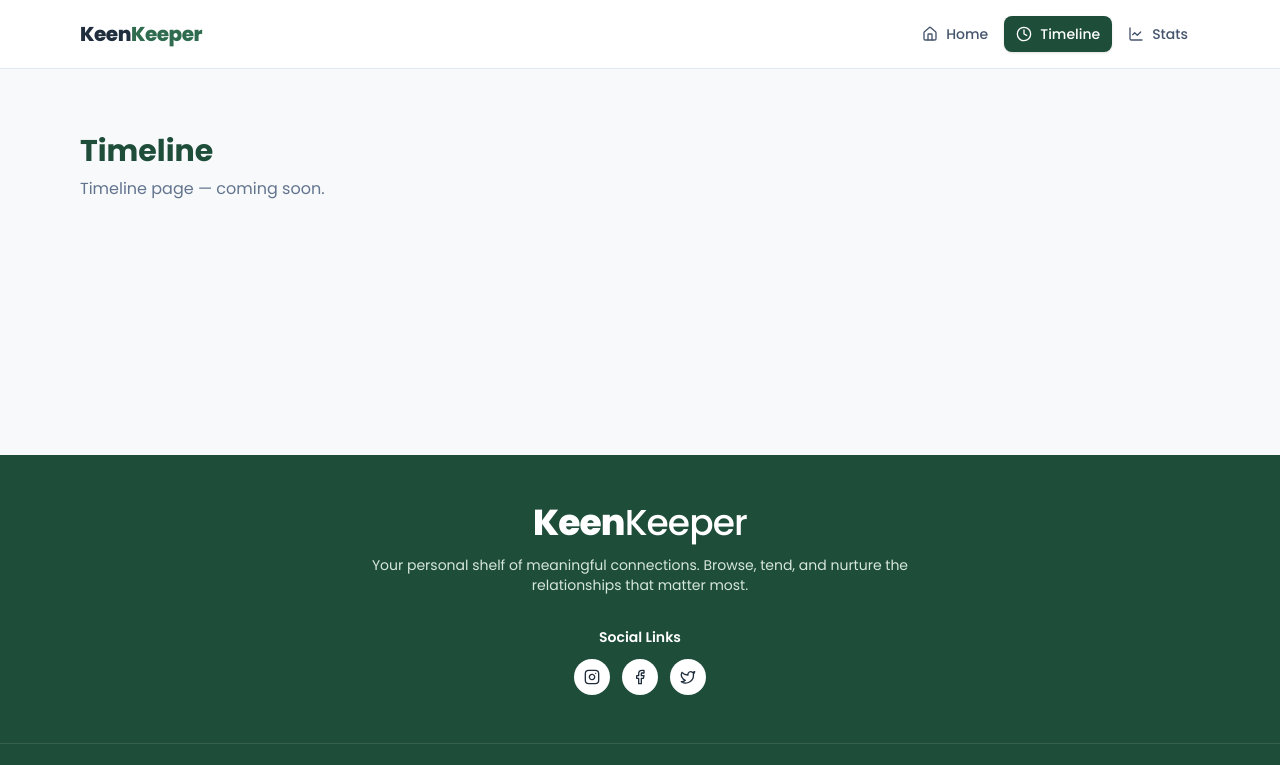
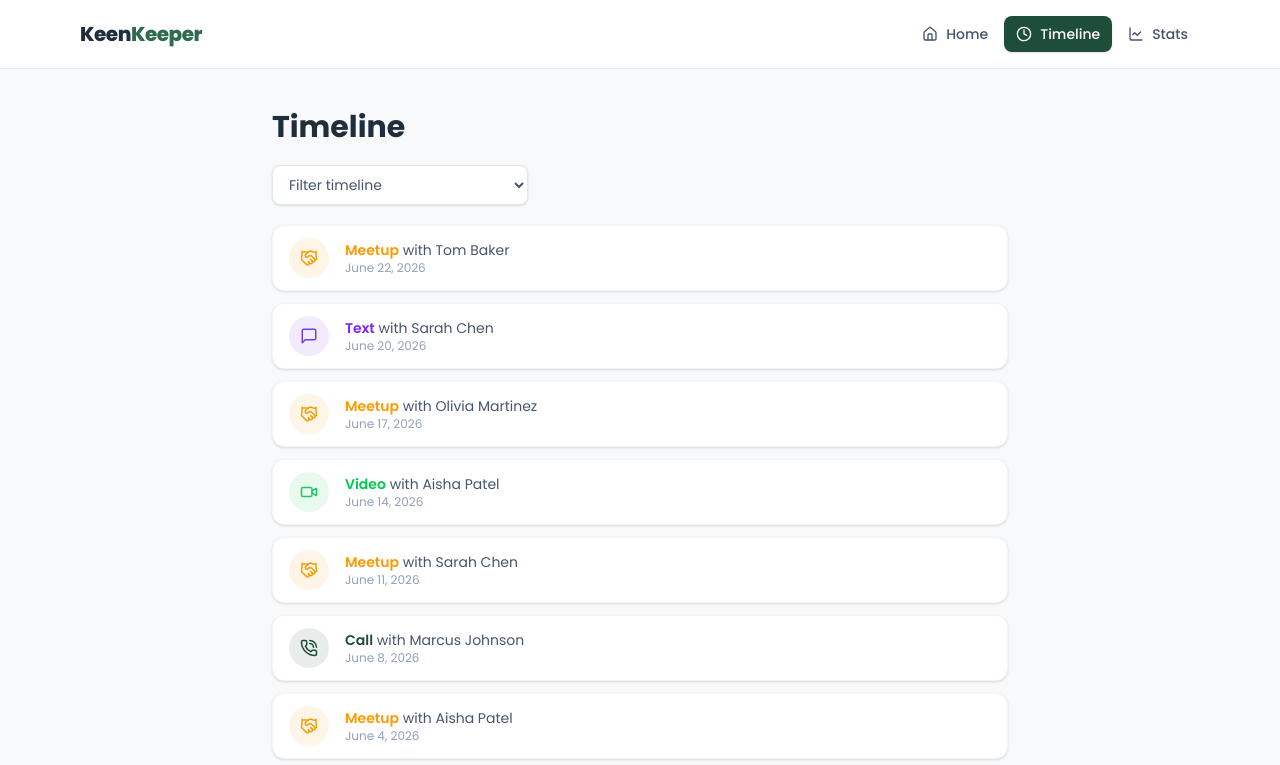
Before and after one commit to ibtee12/Task-7, a React (Vite) app: page /timeline in a window 1280 px wide. Shown: the top 765 px of the page. Built offline with nearby package versions, Linux system fonts and the light colour scheme.

Commit message:
build timeline page with type filter

```diff
--- /dev/null
+++ b/src/components/timeline/TimelineEntry.jsx
@@ -0,0 +1,24 @@
+import { getInteractionConfig, formatTimelineDate } from "../../utils/interactions.js";
+
+export default function TimelineEntry({ entry }) {
+  const config = getInteractionConfig(entry.type);
+  const Icon = config.icon;
+
+  return (
+    <li className="flex items-center gap-4 rounded-xl border border-slate-100 bg-white px-4 py-3 shadow-sm transition-colors hover:border-slate-200">
+      <span
+        className="flex h-10 w-10 flex-shrink-0 items-center justify-center rounded-full"
+        style={{ backgroundColor: `${config.color}1a`, color: config.color }}
+      >
+        <Icon size={18} />
+      </span>
+      <div className="min-w-0">
+        <p className="text-sm">
+          <span className={`font-semibold ${config.text}`}>{config.label}</span>{" "}
+          <span className="text-slate-600">with {entry.friendName}</span>
+        </p>
+        <p className="text-xs text-slate-400">{formatTimelineDate(entry.date)}</p>
+      </div>
+    </li>
+  );
+}
--- a/src/pages/Timeline.jsx
+++ b/src/pages/Timeline.jsx
@@ -1,8 +1,63 @@
+import { useMemo, useState } from "react";
+import { useApp } from "../context/AppContext.jsx";
+import TimelineEntry from "../components/timeline/TimelineEntry.jsx";
+
+const FILTERS = [
+  { value: "all", label: "All interactions" },
+  { value: "call", label: "Call" },
+  { value: "text", label: "Text" },
+  { value: "video", label: "Video" },
+  { value: "meetup", label: "Meetup" },
+];
+
 export default function Timeline() {
+  const { timeline, loading } = useApp();
+  const [filter, setFilter] = useState("all");
+
+  const entries = useMemo(() => {
+    const filtered =
+      filter === "all"
+        ? timeline
+        : timeline.filter((e) => e.type === filter);
+    // Newest first.
+    return [...filtered].sort((a, b) => new Date(b.date) - new Date(a.date));
+  }, [timeline, filter]);
+
   return (
-    <main className="mx-auto max-w-6xl px-4 py-16">
-      <h1 className="text-3xl font-bold text-brand-700">Timeline</h1>
-      <p className="mt-2 text-slate-500">Timeline page — coming soon.</p>
+    <main className="mx-auto max-w-3xl px-4 py-10">
+      <h1 className="text-3xl font-bold text-ink">Timeline</h1>
+
+      <div className="mt-5">
+        <label htmlFor="timeline-filter" className="sr-only">
+          Filter timeline
+        </label>
+        <select
+          id="timeline-filter"
+          value={filter}
+          onChange={(e) => setFilter(e.target.value)}
+          className="w-full rounded-lg border border-slate-200 bg-white px-3 py-2 text-sm text-slate-600 shadow-sm focus:border-brand-500 focus:outline-none focus:ring-1 focus:ring-brand-500 sm:w-64"
+        >
+          {FILTERS.map((f) => (
+            <option key={f.value} value={f.value}>
+              {f.value === "all" ? "Filter timeline" : f.label}
+            </option>
+          ))}
+        </select>
+      </div>
+
+      {loading ? (
+        <p className="mt-8 text-center text-slate-400">Loading timeline…</p>
+      ) : entries.length === 0 ? (
+        <p className="mt-10 text-center text-slate-400">
+          No interactions yet. Check in with a friend to get started!
+        </p>
+      ) : (
+        <ul className="mt-5 flex flex-col gap-3">
+          {entries.map((entry) => (
+            <TimelineEntry key={entry.id} entry={entry} />
+          ))}
+        </ul>
+      )}
     </main>
   );
 }
--- /dev/null
+++ b/src/utils/interactions.js
@@ -0,0 +1,25 @@
+import { PhoneCall, MessageSquare, Video, Handshake } from "lucide-react";
+
+/**
+ * Visual config for each timeline interaction type.
+ * Types: "call" | "text" | "video" | "meetup".
+ * Colors for call/text/video are reused by the Stats pie chart.
+ */
+export const INTERACTION_CONFIG = {
+  call: { label: "Call", icon: PhoneCall, color: "#1e4d3a", text: "text-brand-700" },
+  text: { label: "Text", icon: MessageSquare, color: "#7c3aed", text: "text-violet-600" },
+  video: { label: "Video", icon: Video, color: "#22c55e", text: "text-green-500" },
+  meetup: { label: "Meetup", icon: Handshake, color: "#f59e0b", text: "text-amber-500" },
+};
+
+export function getInteractionConfig(type) {
+  return INTERACTION_CONFIG[type] ?? INTERACTION_CONFIG.call;
+}
+
+export function formatTimelineDate(dateStr) {
+  return new Date(dateStr).toLocaleDateString("en-US", {
+    year: "numeric",
+    month: "long",
+    day: "numeric",
+  });
+}
```
